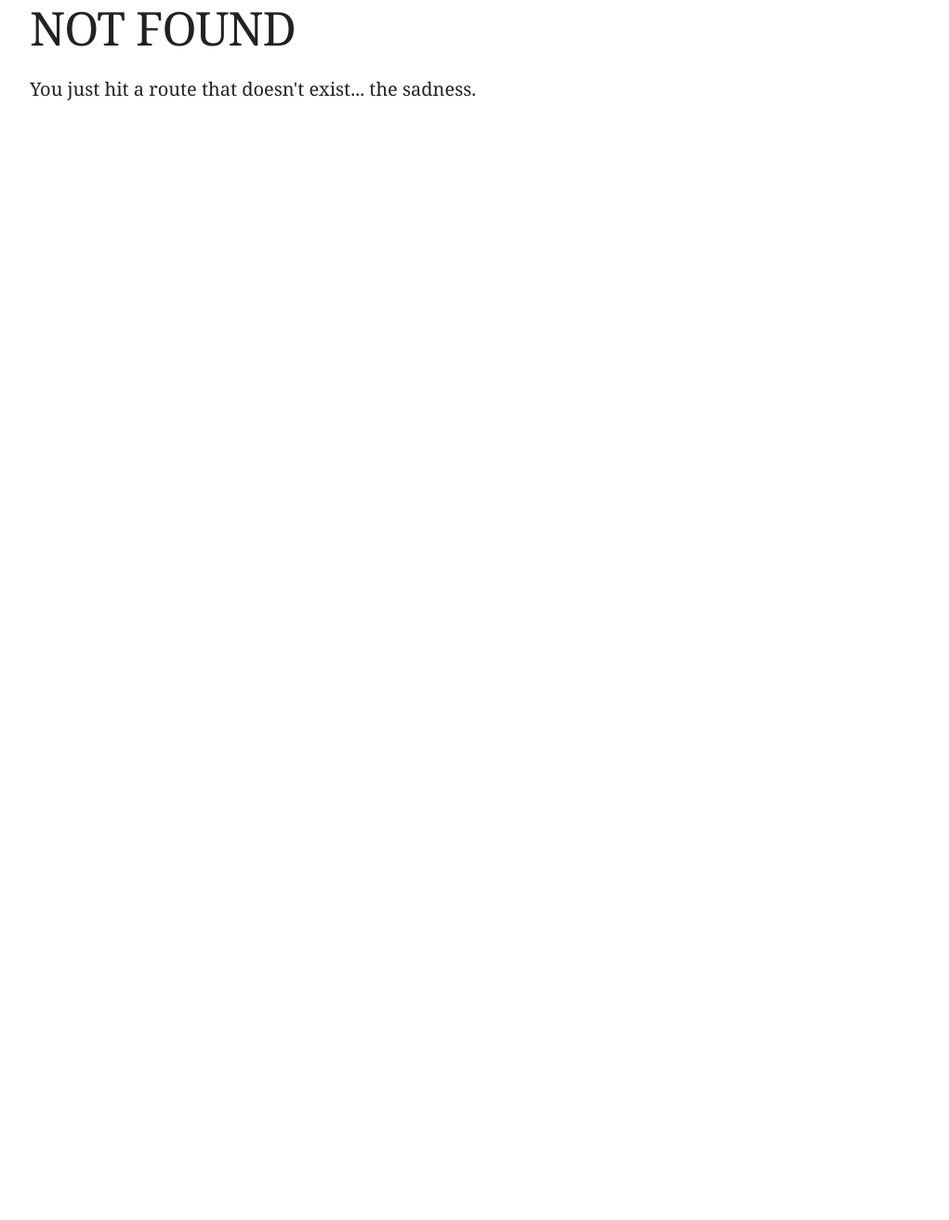
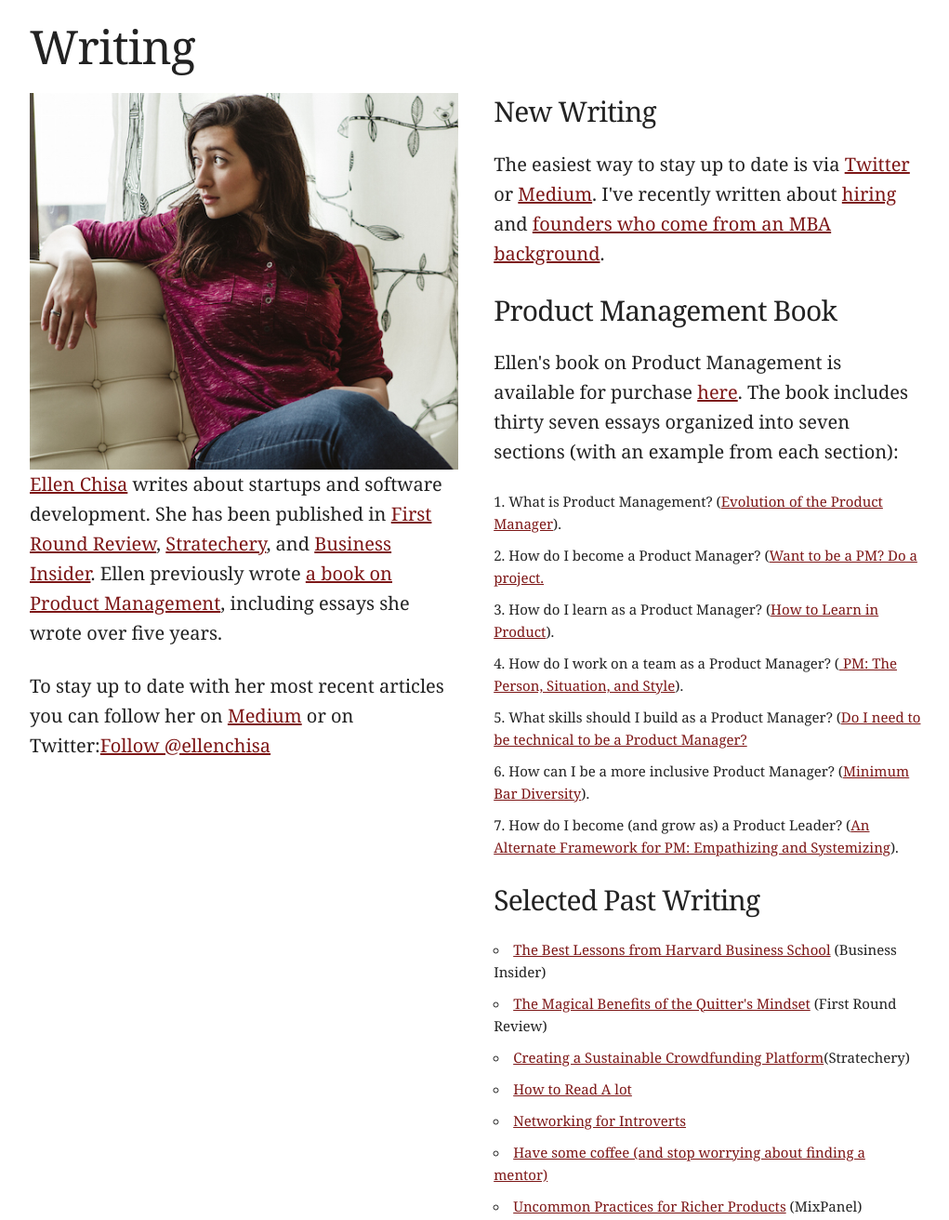
Before and after one commit to ellenchisa/website, a Gatsby site: page /writing in a window 1280 px wide. Before the commit this address had no page. Shown: the whole page at 93% size, without its empty margins (128-1149 px from the left). Before the commit the page ends 800 px from the top, so only its background shows below. Built offline with nearby package versions, Linux system fonts and the light colour scheme; Gatsby itself is replaced by a stand-in of ours.

Commit message:
writing page

```diff
--- a/src/components/image.js
+++ b/src/components/image.js
@@ -1,6 +1,7 @@
 import React from "react"
 import { useStaticQuery, graphql } from "gatsby"
 import Img from "gatsby-image"
+import PropTypes from "prop-types"
 
 /*
  * This component is built using `gatsby-image` to automatically serve optimized
@@ -13,10 +14,10 @@
  * - `useStaticQuery`: https://www.gatsbyjs.org/docs/use-static-query/
  */
 
-const IndexImage = () => {
+const Image = (name) => {
   const data = useStaticQuery(graphql`
     query {
-      placeholderImage: file(relativePath: { eq: "LandingImage.jpg" }) {
+      placeholderImage: file(relativePath: { eq: "landing.jpg" }) {
         childImageSharp {
           fluid(maxWidth: 300) {
             ...GatsbyImageSharpFluid
@@ -29,4 +30,8 @@
   return <Img fluid={data.placeholderImage.childImageSharp.fluid} />
 }
 
-export default IndexImage
+Image.propTypes = {
+  name: PropTypes.string.isRequired,
+}
+
+export default Image
--- a/src/pages/page-2.js
+++ /dev/null
@@ -1,16 +0,0 @@
-import React from "react"
-import { Link } from "gatsby"
-
-import Layout from "../components/layout"
-import SEO from "../components/seo"
-
-const SecondPage = () => (
-  <Layout>
-    <SEO title="Page two" />
-    <h1>Hi from the second page</h1>
-    <p>Welcome to page 2</p>
-    <Link to="/">Go back to the homepage</Link>
-  </Layout>
-)
-
-export default SecondPage
--- /dev/null
+++ b/src/pages/writing.tsx
@@ -0,0 +1,57 @@
+import React from "react"
+import { Link } from "gatsby"
+
+import Layout from "../components/layout"
+import Image from "../components/image"
+
+const WritingPage = () => (
+  <Layout>
+    <div id="container">
+      <div id="title">
+        <h1>Writing</h1>
+      </div>
+
+      <div className="row">
+        <div className="six columns">
+          <Image name="writing"/>
+          <p><a href="https://www.ellenchisa.com">Ellen Chisa</a> writes about startups and software development. She has been published in <a href="http://firstround.com/review/the-magical-benefits-of-the-quitters-mindset">First Round Review</a>, <a href="https://stratechery.com/2016/ellen-chisa-crowdfunding-and-the-internet-an-overview-of-crowdfunding-platforms-creating-a-sustainable-crowdfunding-platform/">Stratechery</a>, and <a href="http://www.businessinsider.com/first-year-at-harvard-business-school-2015-5">Business Insider</a>. Ellen previously wrote <a href="http://book.ellenchisa.com">a book on Product Management</a>, including essays she wrote over five years.</p>
+          <p>To stay up to date with her most recent articles you can follow her on <a href="https://www.medium.com/@ellenchisa">Medium</a> or on Twitter:
+                <a href="https://twitter.com/@ellenchisa" className="twitter-follow-button" data-show-count="false">Follow @ellenchisa</a>
+          </p>
+        </div>
+
+        <div className="six columns">
+
+          <h4>New Writing</h4>
+          <p> The easiest way to stay up to date is via <a href="http://www.twitter.com/@ellenchisa">Twitter</a> or <a href="http://www.medium.com/@ellenchisa">Medium</a>. I've recently written about <a href="https://medium.com/@ellenchisa/that-good-bf852a79e4e8">hiring</a> and <a href="https://medium.com/@ellenchisa/hbs-founders-25618b40957c">founders who come from an MBA background</a>.</p>
+
+          <h4>Product Management Book</h4>
+          <p> Ellen's book on Product Management is available for purchase <a href="http://book.ellenchisa.com">here</a>. The book includes thirty seven essays organized into seven sections (with an example from each section):</p>
+          <ol>
+            <li>What is Product Management? (<a href="http://queue.acm.org/detail.cfm?id=2683579">Evolution of the Product Manager</a>).</li>
+            <li>How do I become a Product Manager? (<a href="http://blog.ellenchisa.com/2014/01/28/want-to-be-a-pm-do-a-project/">Want to be a PM? Do a project.</a></li>
+            <li>How do I learn as a Product Manager? (<a href="https://blog.ellenchisa.com/learning-in-product-6cb06292a98c#.i1siiykgw">How to Learn in Product</a>).</li>
+            <li>How do I work on a team as a Product Manager? (<a href="http://blog.ellenchisa.com/2014/10/27/pm-person-situation-style/"> PM: The Person, Situation, and Style</a>).</li>
+            <li>What skills should I build as a Product Manager? (<a href="https://blog.ellenchisa.com/do-i-need-to-be-technical-to-be-a-product-manager-81cf8425a11f">Do I need to be technical to be a Product Manager?</a></li>
+            <li>How can I be a more inclusive Product Manager? (<a href="https://medium.com/@ellenchisa/minimum-bar-diversity-2b8342428de4">Minimum Bar Diversity</a>).</li>
+            <li>How do I become (and grow as) a Product Leader? (<a href="https://medium.com/@ellenchisa/an-alternate-framework-for-pm-empathizing-systemizing-7abfa3716d66">An Alternate Framework for PM: Empathizing and Systemizing</a>).</li>
+          </ol>
+
+          <h4>Selected Past Writing</h4>
+          <ul>
+            <li><a href="https://medium.com/thelist/what-s-one-thing-you-ve-learned-at-harvard-business-school-that-blew-your-mind-fdea346a0422">The Best Lessons from Harvard Business School</a> (Business Insider)</li>
+            <li><a href="http://firstround.com/review/the-magical-benefits-of-the-quitters-mindset/"> The Magical Benefits of the Quitter's Mindset</a> (First Round Review)</li>
+            <li><a href="https://stratechery.com/2016/ellen-chisa-crowdfunding-and-the-internet-an-overview-of-crowdfunding-platforms-creating-a-sustainable-crowdfunding-platform/">Creating a Sustainable Crowdfunding Platform</a>(Stratechery)</li>
+            <li><a href="https://blog.ellenchisa.com/how-to-read-a-lot-7b496b0b8d08">How to Read A lot</a></li>
+            <li><a href="https://medium.com/@ellenchisa/networking-for-introverts-926489e34d2#.ege5p7uav">Networking for Introverts</a></li>
+            <li><a href="https://medium.com/thelist/have-some-coffee-9e468d958e77"> Have some coffee (and stop worrying about finding a mentor)</a></li>
+            <li><a href="https://blog.mixpanel.com/2016/10/06/ellen-chisa-uncommon-product-management-practices/">Uncommon Practices for Richer Products</a> (MixPanel)</li>
+          </ul>
+
+        </div>
+      </div>
+    </div>
+  </Layout>
+)
+
+export default WritingPage
```
Also changed, not shown: src/pages/index.tsx (+5 -5 lines), src/pages/using-typescript.tsx (deleted, +0 -34 lines), src/images/landing.jpg (renamed from src/images/LandingImage.jpg), src/images/writing.jpg (added).
